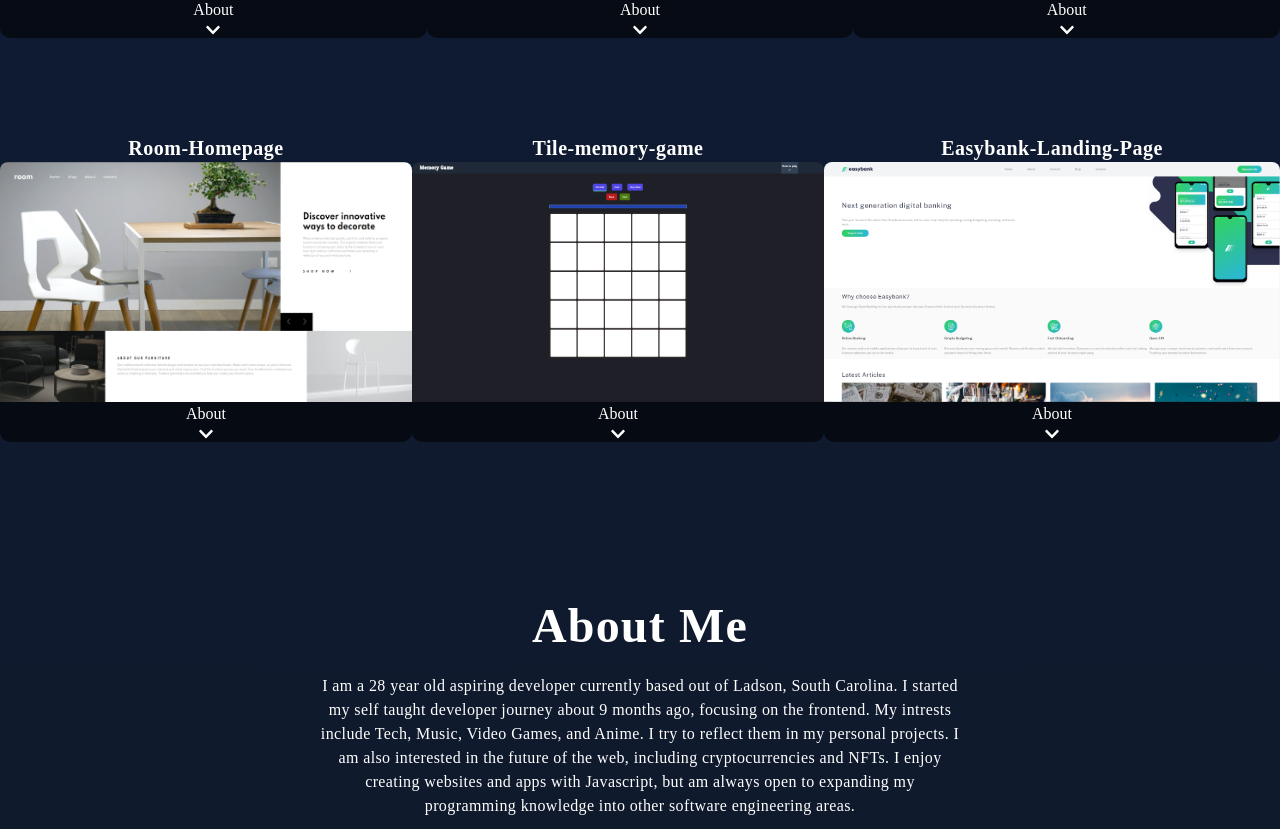
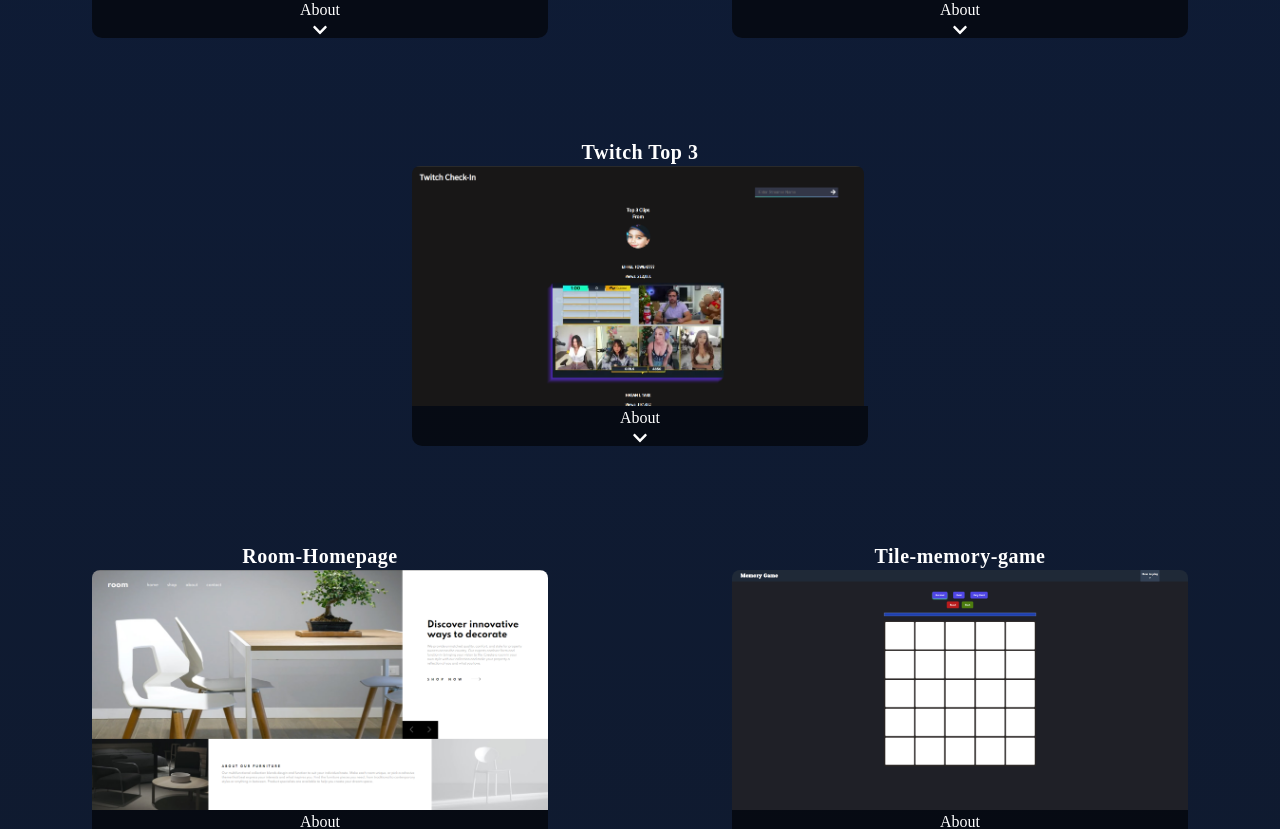
Before and after one commit to brandonrainey/portfolio-website, a Next.js app: page / in a window 1280 px wide. Shown: the part 1562-2391 px from the top of the page. Built offline with nearby package versions, Linux system fonts and the light colour scheme.

Commit message:
small tweaks

```diff
--- a/components/Contact.js
+++ b/components/Contact.js
@@ -23,7 +23,7 @@ export default function Contact(props) {
   return (
     <div
       ref={contactDiv}
-      className="flex justify-center mt-40 flex-col text-center"
+      className="flex justify-center mt-40 flex-col text-center mb-4"
     >
       <header className="font-bold text-5xl tracking-wide">Contact</header>
       <p className="font-bold underline mt-6 tracking-wide email" ref={emailText} value='brandonhrainey@gmail.com' onClick={() => {navigator.clipboard.writeText('brandonhrainey@gmail.com')}}>brandonhrainey@gmail.com</p>
--- a/styles/globals.css
+++ b/styles/globals.css
@@ -51,11 +51,45 @@ html {
   border-left: 1px solid black;
 }
 
-@media (max-width: 500px) {
+@media (max-width: 1300px) {
+  .projWrapper {
+    flex-wrap: wrap;
+    flex-direction: row;
+    align-items: center;
+
+  }
+
+  .projWrapper2 {
+    flex-wrap: wrap;
+    flex-direction: row;
+    align-items: center;
+  }
+
+
+
+  .projectThreeWrapper {
+    margin-top: 100px;
+  }
+
+  .projectFiveWrapper {
+    margin-top: 100px;
+  }
+}
+
+@media (max-width: 900px) {
   html,
   body {
     overflow-x: hidden;
   }
+
+  .projectThreeWrapper {
+    margin-top: 0px;
+  }
+
+  .projectFiveWrapper {
+    margin-top: 0px;
+  }
+
 
   .intro {
     align-items: center;
@@ -155,11 +189,13 @@ html {
   .projWrapper {
     flex-direction: column;
     align-items: center;
+    flex-wrap: nowrap;
   }
 
   .projWrapper2 {
     flex-direction: column;
     align-items: center;
+    flex-wrap: nowrap;
   }
 
   .descriptionOne {
```
Also changed, not shown: 1 other file (tests, documents, lock files or other folders).
